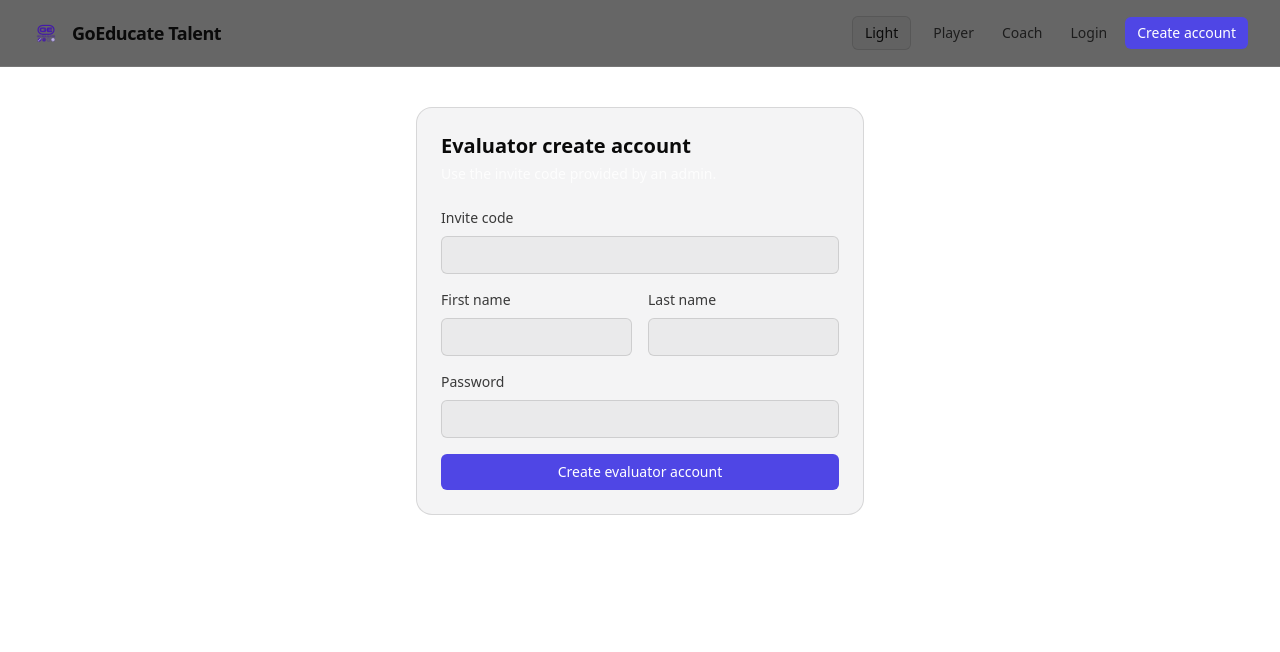
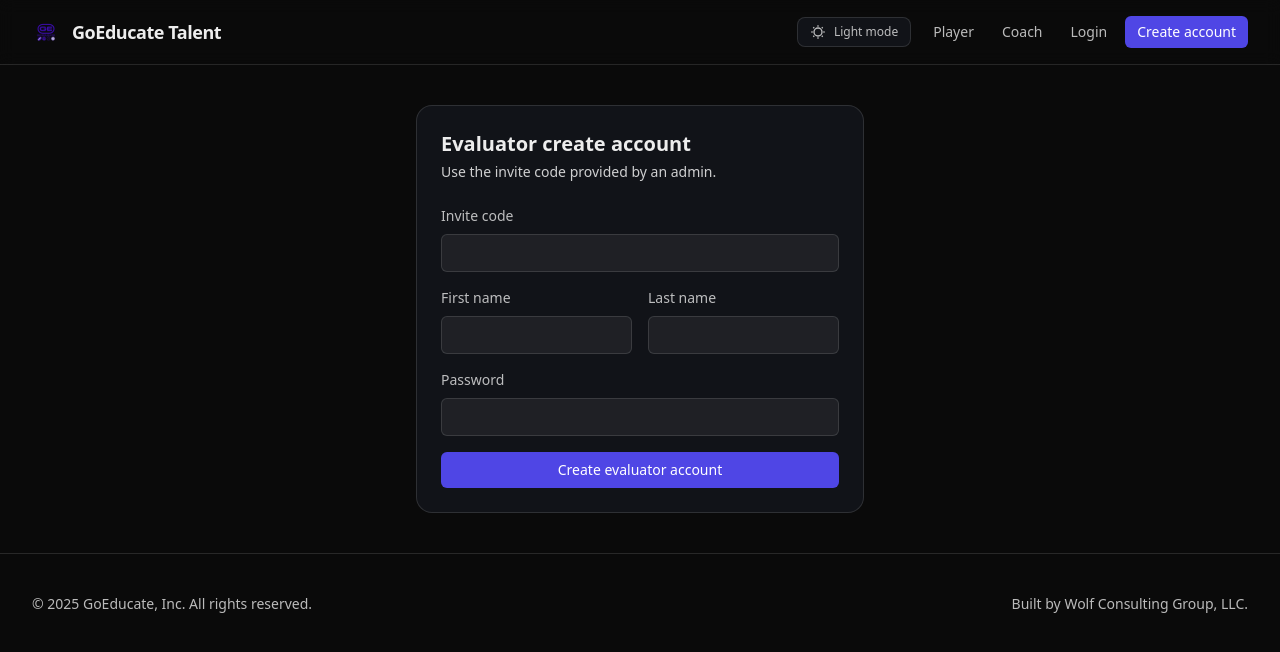
Before and after one commit to WolfCon2023/goeducate-talent-platform, a Next.js app in the folder apps/web/: page /evaluator/create-account in a window 1280 px wide. Shown: the top 652 px of the page. Built offline with nearby package versions, Linux system fonts and the light colour scheme.

Commit message:
fix(ui): proper light/dark theme tokens + provider

```diff
--- a/apps/web/app/globals.css
+++ b/apps/web/app/globals.css
@@ -2,38 +2,51 @@
 @tailwind components;
 @tailwind utilities;
 
-:root {
-  --background: #0a0a0a;
-  --foreground: #ededed;
-  --surface: #111318;
-  --brand-600: #4f46e5;
-  --brand-500: #6366f1;
-
-  /* Additional semantic tokens (dark default) */
-  --muted: rgba(237, 237, 237, 0.8);
-  --muted-2: rgba(237, 237, 237, 0.7);
-  --muted-3: rgba(237, 237, 237, 0.6);
-  --border: rgba(255, 255, 255, 0.1);
-  --surface-soft: rgba(255, 255, 255, 0.05);
-  --link: #a5b4fc; /* indigo-300 */
-  --link-hover: #c7d2fe; /* indigo-200 */
+/* Design tokens + theming
+   - Default is dark (matches GoEducate dark-first design)
+   - Theme is controlled via html[data-theme="dark"|"light"] */
+:root,
+html[data-theme="dark"] {
+  --color-bg: #0a0a0a;
+  --color-panel: #111318;
+  --color-muted: rgba(255, 255, 255, 0.06);
+  --color-text: #ededed;
+  --color-text-muted: rgba(237, 237, 237, 0.78);
+  --color-primary: #4f46e5; /* indigo-600 */
+  --color-primary-600: #4f46e5;
+  --color-primary-500: #6366f1; /* indigo-500 */
+  --color-border: rgba(255, 255, 255, 0.12);
 }
 
-/* Light theme */
 html[data-theme="light"] {
-  --background: #ffffff;
-  --foreground: #0a0a0a;
-  --surface: #f4f4f5; /* zinc-100 */
-  --brand-600: #4f46e5;
-  --brand-500: #6366f1;
+  --color-bg: #ffffff;
+  --color-panel: #ffffff;
+  --color-muted: #f5f7fb;
+  --color-text: #0a0a0a;
+  --color-text-muted: #51607f;
+  --color-primary: #4f46e5;
+  --color-primary-600: #4f46e5;
+  --color-primary-500: #6366f1;
+  --color-border: #e2e8f0;
+}
 
-  --muted: rgba(10, 10, 10, 0.8);
-  --muted-2: rgba(10, 10, 10, 0.7);
-  --muted-3: rgba(10, 10, 10, 0.6);
-  --border: rgba(10, 10, 10, 0.12);
-  --surface-soft: rgba(10, 10, 10, 0.04);
-  --link: var(--brand-600);
-  --link-hover: var(--brand-500);
+/* Backwards-compatible aliases used throughout the app */
+:root,
+html[data-theme="dark"],
+html[data-theme="light"] {
+  --background: var(--color-bg);
+  --foreground: var(--color-text);
+  --surface: var(--color-panel);
+  --brand-600: var(--color-primary-600);
+  --brand-500: var(--color-primary-500);
+
+  --muted: var(--color-text-muted);
+  --muted-2: var(--color-text-muted);
+  --muted-3: var(--color-text-muted);
+  --border: var(--color-border);
+  --surface-soft: var(--color-muted);
+  --link: var(--color-primary);
+  --link-hover: var(--color-primary-500);
 }
 
 html,
--- a/apps/web/app/layout.tsx
+++ b/apps/web/app/layout.tsx
@@ -4,6 +4,7 @@ import Link from "next/link";
 
 import { AuthNav } from "@/components/AuthNav";
 import { ConfirmProvider } from "@/components/ConfirmDialog";
+import { ThemeProvider } from "@/components/ThemeProvider";
 import { ThemeToggle } from "@/components/ThemeToggle";
 
 import "./globals.css";
@@ -17,8 +18,9 @@ export default function RootLayout({ children }: { children: React.ReactNode })
   return (
     <html lang="en" suppressHydrationWarning>
       <body className="min-h-screen bg-[var(--background)] text-[var(--foreground)]">
+        <ThemeProvider>
           <ConfirmProvider>
-          <header className="sticky top-0 z-50 border-b border-white/10 bg-black/60 backdrop-blur">
+            <header className="sticky top-0 z-50 border-b border-[color:var(--color-border)] bg-[color:var(--color-panel)]/80 backdrop-blur">
               <div className="mx-auto flex max-w-7xl items-center justify-between px-6 py-4 sm:px-8">
                 <Link href="/" className="flex items-center gap-3 text-lg font-semibold tracking-tight">
                   <Image src="/logo.png" alt="GoEducate Talent" width={28} height={28} className="h-7 w-7" priority />
@@ -31,13 +33,14 @@ export default function RootLayout({ children }: { children: React.ReactNode })
               </div>
             </header>
             <main className="mx-auto max-w-7xl px-6 py-10 sm:px-8">{children}</main>
-          <footer className="border-t border-white/10 py-10 text-sm text-white/60">
+            <footer className="border-t border-[color:var(--color-border)] py-10 text-sm text-[color:var(--color-text-muted)]">
               <div className="mx-auto flex max-w-7xl flex-col gap-2 px-6 sm:flex-row sm:items-center sm:justify-between sm:px-8">
                 <div>© 2025 GoEducate, Inc. All rights reserved.</div>
                 <div>Built by Wolf Consulting Group, LLC.</div>
               </div>
             </footer>
           </ConfirmProvider>
+        </ThemeProvider>
       </body>
     </html>
   );
--- /dev/null
+++ b/apps/web/components/ThemeProvider.tsx
@@ -0,0 +1,55 @@
+"use client";
+
+import React, { createContext, useContext, useEffect, useMemo, useState } from "react";
+
+type Theme = "light" | "dark";
+
+type ThemeContextValue = {
+  theme: Theme;
+  setTheme: (theme: Theme) => void;
+  toggleTheme: () => void;
+};
+
+const ThemeContext = createContext<ThemeContextValue | undefined>(undefined);
+
+const STORAGE_KEY = "goeducate_theme";
+
+export function ThemeProvider(props: { children: React.ReactNode }) {
+  const [theme, setThemeState] = useState<Theme>("dark");
+
+  // Initialize from localStorage or default to dark.
+  useEffect(() => {
+    const stored = window.localStorage.getItem(STORAGE_KEY);
+    if (stored === "light" || stored === "dark") {
+      setThemeState(stored);
+      document.documentElement.setAttribute("data-theme", stored);
+      return;
+    }
+    document.documentElement.setAttribute("data-theme", "dark");
+    setThemeState("dark");
+  }, []);
+
+  // Apply theme and persist.
+  useEffect(() => {
+    document.documentElement.setAttribute("data-theme", theme);
+    window.localStorage.setItem(STORAGE_KEY, theme);
+  }, [theme]);
+
+  const value = useMemo<ThemeContextValue>(() => {
+    function setTheme(next: Theme) {
+      setThemeState(next);
+    }
+    function toggleTheme() {
+      setThemeState((prev) => (prev === "dark" ? "light" : "dark"));
+    }
+    return { theme, setTheme, toggleTheme };
+  }, [theme]);
+
+  return <ThemeContext.Provider value={value}>{props.children}</ThemeContext.Provider>;
+}
+
+export function useTheme() {
+  const ctx = useContext(ThemeContext);
+  if (!ctx) throw new Error("useTheme must be used within ThemeProvider");
+  return ctx;
+}
--- a/apps/web/components/ThemeToggle.tsx
+++ b/apps/web/components/ThemeToggle.tsx
@@ -1,49 +1,38 @@
 "use client";
 
-import { useEffect, useState } from "react";
-
-type Theme = "dark" | "light";
-
-function getPreferredTheme(): Theme {
-  if (typeof window === "undefined") return "dark";
-  const saved = window.localStorage.getItem("theme");
-  if (saved === "light" || saved === "dark") return saved;
-  const prefersLight = window.matchMedia?.("(prefers-color-scheme: light)")?.matches;
-  return prefersLight ? "light" : "dark";
-}
-
-function applyTheme(theme: Theme) {
-  document.documentElement.dataset.theme = theme;
-  window.localStorage.setItem("theme", theme);
-}
+import { useTheme } from "./ThemeProvider";
 
 export function ThemeToggle() {
-  const [theme, setTheme] = useState<Theme>("dark");
-  const [ready, setReady] = useState(false);
-
-  useEffect(() => {
-    const t = getPreferredTheme();
-    setTheme(t);
-    applyTheme(t);
-    setReady(true);
-  }, []);
-
-  function toggle() {
-    const next: Theme = theme === "dark" ? "light" : "dark";
-    setTheme(next);
-    applyTheme(next);
-  }
+  const { theme, toggleTheme } = useTheme();
+  const isDark = theme === "dark";
 
   return (
     <button
       type="button"
-      onClick={toggle}
-      disabled={!ready}
-      className="rounded-md border border-[color:var(--border)] bg-[var(--surface-soft)] px-3 py-1.5 text-sm text-[color:var(--foreground)] hover:bg-[var(--surface)] focus-visible:outline-none focus-visible:ring-2 focus-visible:ring-white/60 disabled:opacity-60"
-      aria-label="Toggle light/dark theme"
-      title={theme === "dark" ? "Switch to light mode" : "Switch to dark mode"}
+      onClick={toggleTheme}
+      aria-label={isDark ? "Switch to light mode" : "Switch to dark mode"}
+      className="inline-flex items-center gap-2 rounded-lg border border-[color:var(--color-border)] bg-[color:var(--color-panel)] px-3 py-1.5 text-xs text-[color:var(--color-text-muted)] hover:bg-[color:var(--color-muted)] hover:text-[color:var(--color-text)] transition-colors focus-visible:outline-none focus-visible:ring-2 focus-visible:ring-[color:var(--color-primary-600)]"
     >
-      {theme === "dark" ? "Dark" : "Light"}
+      {isDark ? (
+        // Sun icon
+        <svg viewBox="0 0 24 24" className="h-4 w-4" fill="none" stroke="currentColor" strokeWidth="2">
+          <path d="M12 18a6 6 0 1 0 0-12 6 6 0 0 0 0 12Z" />
+          <path d="M12 2v2" />
+          <path d="M12 20v2" />
+          <path d="M4.93 4.93l1.41 1.41" />
+          <path d="M17.66 17.66l1.41 1.41" />
+          <path d="M2 12h2" />
+          <path d="M20 12h2" />
+          <path d="M4.93 19.07l1.41-1.41" />
+          <path d="M17.66 6.34l1.41-1.41" />
+        </svg>
+      ) : (
+        // Moon icon
+        <svg viewBox="0 0 24 24" className="h-4 w-4" fill="none" stroke="currentColor" strokeWidth="2">
+          <path d="M21 12.8A8.5 8.5 0 0 1 11.2 3a6.5 6.5 0 1 0 9.8 9.8Z" />
+        </svg>
+      )}
+      <span className="hidden sm:inline">{isDark ? "Light" : "Dark"} mode</span>
     </button>
   );
 }
--- a/apps/web/components/ui.tsx
+++ b/apps/web/components/ui.tsx
@@ -4,7 +4,7 @@ export function Button(props: ButtonHTMLAttributes<HTMLButtonElement>) {
   const { className = "", ...rest } = props;
   return (
     <button
-      className={`rounded-md bg-indigo-600 px-4 py-2 text-sm font-medium text-white hover:bg-indigo-500 disabled:opacity-60 focus-visible:outline-none focus-visible:ring-2 focus-visible:ring-white/60 ${className}`}
+      className={`rounded-md bg-indigo-600 px-4 py-2 text-sm font-medium text-white hover:bg-indigo-500 disabled:opacity-60 focus-visible:outline-none focus-visible:ring-2 focus-visible:ring-[color:var(--color-primary-600)] ${className}`}
       {...rest}
     />
   );
@@ -14,7 +14,7 @@ export function Input(props: InputHTMLAttributes<HTMLInputElement>) {
   const { className = "", ...rest } = props;
   return (
     <input
-      className={`w-full rounded-md border border-[color:var(--border)] bg-[var(--surface-soft)] px-3 py-2 text-sm text-[color:var(--foreground)] placeholder:text-[color:var(--muted-3)] focus-visible:outline-none focus-visible:ring-2 focus-visible:ring-white/60 ${className}`}
+      className={`w-full rounded-md border border-[color:var(--border)] bg-[var(--surface-soft)] px-3 py-2 text-sm text-[color:var(--foreground)] placeholder:text-[color:var(--muted-3)] focus-visible:outline-none focus-visible:ring-2 focus-visible:ring-[color:var(--color-primary-600)] ${className}`}
       {...rest}
     />
   );
```
Lines whose indentation alone changed are shown as unchanged.
